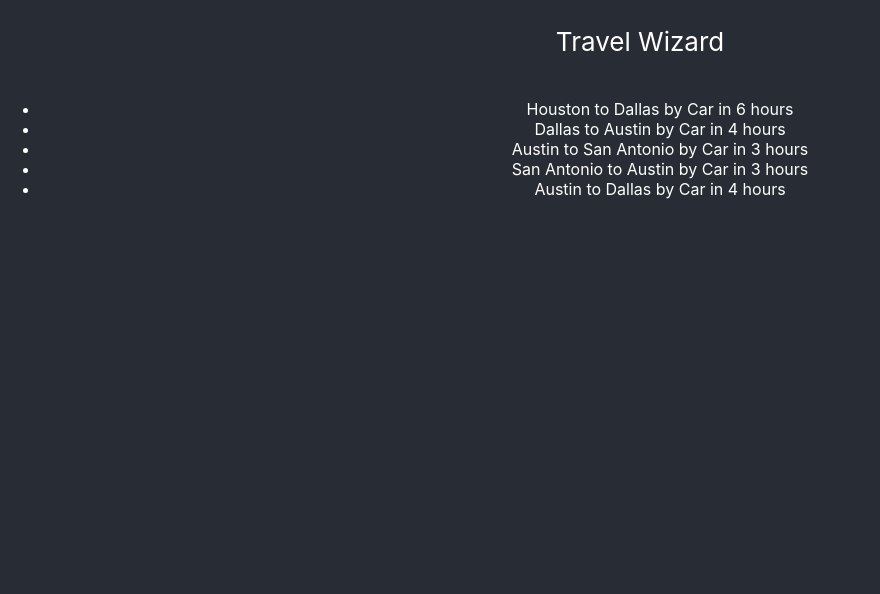
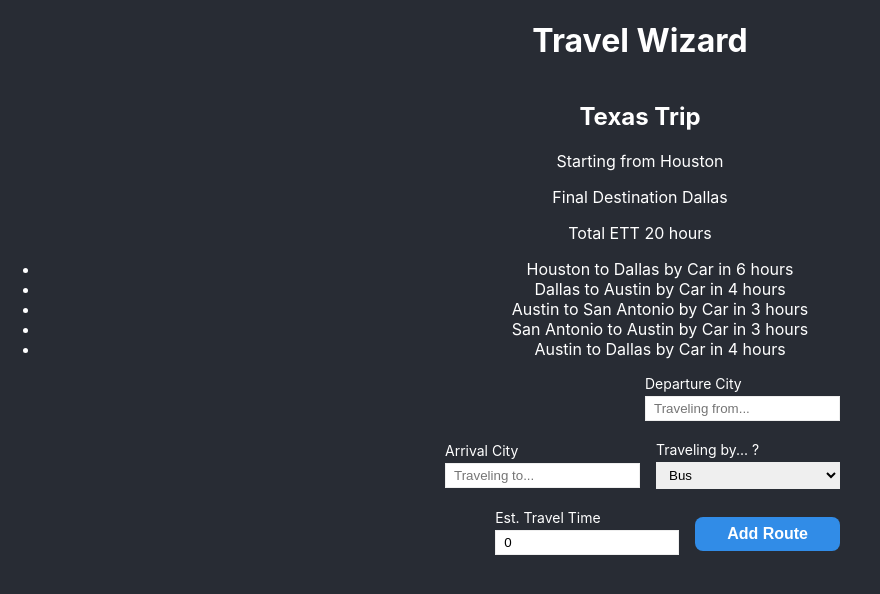
Before and after one commit to Glowyrm/travel-project, a React (Vite) app: page / in a window 1280 px wide. Shown: the top 594 px of the page, without its empty margins (0-880 px from the left). Built offline with nearby package versions, Linux system fonts and the light colour scheme.

Commit message:
Added Initial Route Form

```diff
--- a/src/App.css
+++ b/src/App.css
@@ -5,38 +5,9 @@
   color: white;
 }
 
-.App-logo {
-  height: 40vmin;
-  pointer-events: none;
-}
-
-@media (prefers-reduced-motion: no-preference) {
-  .App-logo {
-    animation: App-logo-spin infinite 20s linear;
-  }
-}
-
 .App-header {
   display: flex;
   flex-direction: column;
   align-items: center;
   justify-content: center;
-  font-size: calc(10px + 2vmin);
 }
-
-.App-link {
-  color: #61dafb;
-}
-
-@keyframes App-logo-spin {
-  from {
-    transform: rotate(0deg);
-  }
-  to {
-    transform: rotate(360deg);
-  }
-}
-
-button {
-  font-size: calc(10px + 2vmin);
-}
--- a/src/App.tsx
+++ b/src/App.tsx
@@ -1,7 +1,7 @@
-import { tripStore } from "./store/tripStore";
+import { TravelStage, tripStore } from "./store/tripStore";
 import "./App.css";
-import { TravelStage } from "./types/TravelStage";
-import { StagesList } from "./components/StagesList";
+import { StageForm } from "./components/StageForm";
+import { TripOverview } from "./components/TripOverview";
 
 const tripValues: TravelStage[] = [
   {
@@ -53,9 +53,10 @@ const App: React.FC = () => {
   return (
     <div className="App">
       <header className="App-header">
-        <p>Travel Wizard</p>
+        <h1>Travel Wizard</h1>
       </header>
-      <StagesList store={myTrip} />
+      <TripOverview trip={myTrip} />
+      <StageForm />
     </div>
   );
 };
--- /dev/null
+++ b/src/components/StageForm/StageForm.css
@@ -0,0 +1,57 @@
+*,
+*:before,
+*:after {
+  box-sizing: border-box;
+}
+label {
+  text-align: left;
+  font-size: 0.875rem;
+}
+
+input[type="text"] {
+  margin: 0.25rem 0;
+  border: 1px solid #eee;
+  padding: 0.25rem 0.5rem;
+}
+
+input[type="number"] {
+  margin: 0.25rem 0;
+  border: 1px solid #eee;
+  padding: 0.25rem 0.5rem;
+}
+
+select {
+  margin: 0.25rem 0;
+  border: 1px solid #eee;
+  padding: 0.25rem 0.5rem;
+}
+
+.form-item {
+  flex-basis: calc(50% - 1rem);
+  display: flex;
+  flex-direction: column;
+  justify-content: flex-start;
+}
+
+form {
+  margin: auto;
+  min-width: 350px;
+  max-width: 400px;
+  display: flex;
+  flex-direction: row;
+  flex-wrap: wrap;
+  justify-content: flex-end;
+  align-items: center;
+  align-content: space-between;
+  gap: 1rem;
+}
+
+button {
+  background-color: #318ce7;
+  color: white;
+  font-weight: bold;
+  font-size: 1rem;
+  padding: 0.5rem 2rem;
+  border: none;
+  border-radius: 0.5rem;
+}
--- /dev/null
+++ b/src/components/StageForm/StageForm.tsx
@@ -0,0 +1,81 @@
+import React, { useState } from "react";
+import { travelMethods, TravelType } from "../../store/tripStore";
+import "./StageForm.css";
+
+const StageForm = () => {
+  const [departureCity, setDepartureCity] = useState<string>("");
+  const [arrrivalCity, setArrivalCity] = useState<string>("");
+  const [travelMode, setTravelMode] = useState<TravelType | "">("");
+  const [travelTime, setTravelTime] = useState<number>(0);
+
+  const handleSubmit = (e: React.FormEvent<EventTarget>) => {
+    e.preventDefault();
+    let result = {
+      departureCity,
+      arrrivalCity,
+      travelMode,
+      travelTime,
+    };
+    console.log("You created this route: \n", JSON.stringify(result, null, 3));
+  };
+
+  return (
+    <form onSubmit={handleSubmit}>
+      <div className="form-item">
+        <label htmlFor="city-departure">Departure City</label>
+        <input
+          id="city-departure"
+          type="text"
+          value={departureCity}
+          onChange={(e) => setDepartureCity(e.target.value)}
+          required
+          placeholder="Traveling from..."
+        />
+      </div>
+
+      <div className="form-item">
+        <label htmlFor="city-arrival">Arrival City</label>
+        <input
+          id="city-arrival"
+          type="text"
+          value={arrrivalCity}
+          onChange={(e) => setArrivalCity(e.target.value)}
+          required
+          placeholder="Traveling to..."
+        />
+      </div>
+
+      <div className="form-item">
+        <label htmlFor="cars">Traveling by... ?</label>
+        <select
+          id="cars"
+          value={travelMode}
+          onChange={(e) => setTravelMode(e.target.value as TravelType)}
+          required
+          name="cars"
+        >
+          {travelMethods.map((t) => (
+            <option value={t}>{t}</option>
+          ))}
+        </select>
+      </div>
+
+      <div className="form-item">
+        <label htmlFor="travel-time">Est. Travel Time</label>
+        <input
+          id="travel-time"
+          type="number"
+          value={travelTime}
+          onChange={(e) => setTravelTime(parseInt(e.target.value, 10))}
+          required
+          min={1}
+          max={26280}
+        />
+      </div>
+
+      <button type="submit">Add Route</button>
+    </form>
+  );
+};
+
+export default StageForm;
--- /dev/null
+++ b/src/components/StageForm/index.ts
@@ -0,0 +1 @@
+export { default as StageForm } from "./StageForm";
--- a/src/components/StagesList/StagesList.tsx
+++ b/src/components/StagesList/StagesList.tsx
@@ -1,15 +1,14 @@
 import React from "react";
-import { TripStoreType } from "../../store/tripStore";
+import { UniqueTravelStage } from "../../store/tripStore";
 
 interface Props {
-  store: TripStoreType;
+  stages: UniqueTravelStage[];
 }
 
-const StagesList: React.FC<Props> = ({ store }) => {
-  console.log(store.tripDetails);
+const StagesList: React.FC<Props> = ({ stages }) => {
   return (
     <ul>
-      {store.stages.map((stage) => (
+      {stages.map((stage) => (
         <li
           key={stage.id}
         >{`${stage.departureCity} to ${stage.arrivalCity} by ${stage.transportMode} in ${stage.travelTime} hours`}</li>
--- /dev/null
+++ b/src/components/TripOverview/TripOverview.tsx
@@ -0,0 +1,24 @@
+import React from "react";
+import { TripStoreType } from "../../store/tripStore";
+import { StagesList } from "../StagesList";
+
+interface Props {
+  trip: TripStoreType;
+}
+
+const TripOverview: React.FC<Props> = ({ trip }) => {
+  return (
+    <div>
+      <div>
+        <h2>{trip.title}</h2>
+        <p>Starting from {trip.departureCity}</p>
+        <p>Final Destination {trip.arrivalCity}</p>
+        <p>Total ETT {trip.totalTravelTime} hours</p>
+      </div>
+
+      <StagesList stages={trip.stages} />
+    </div>
+  );
+};
+
+export default TripOverview;
--- /dev/null
+++ b/src/components/TripOverview/index.ts
@@ -0,0 +1 @@
+export { default as TripOverview } from "./TripOverview";
--- a/src/store/tripStore.ts
+++ b/src/store/tripStore.ts
@@ -1,31 +1,47 @@
-import {
-  TransportModes,
-  TravelStage,
-  UniqueTravelStage,
-} from "../types/TravelStage";
 import { action, computed, makeObservable, observable } from "mobx";
+
+export const travelMethods = [
+  "Bus",
+  "Car",
+  "Plane",
+  "Train",
+  "Rocket",
+] as const;
+
+export type TravelType = typeof travelMethods[number];
+
+export interface TripStoreType {
+  title: string;
+  departureCity: string;
+  arrivalCity: string;
+  transportList: TravelType[];
+  totalTravelTime: number;
+  stages: UniqueTravelStage[];
+  addStage: (stage: TravelStage) => addResult;
+  tripDetails: string;
+}
+
+export interface TravelStage {
+  departureCity: string;
+  arrivalCity: string;
+  transportMode: TravelType;
+  travelTime: number;
+}
+
+export interface UniqueTravelStage extends TravelStage {
+  id: string;
+}
 
 interface addResult {
   wasSuccessful: boolean;
   message: string;
 }
 
-export interface TripStoreType {
-  title: string;
-  departureCity: string;
-  arrivalCity: string;
-  transportList: TransportModes[];
-  totalTravelTime: number;
-  stages: UniqueTravelStage[];
-  addStage: (stage: TravelStage) => addResult;
-  tripDetails: string;
-}
-
 export class tripStore implements TripStoreType {
   readonly title: string;
   departureCity: string = "";
   arrivalCity: string = "";
-  transportList: TransportModes[] = [];
+  transportList: TravelType[] = [];
   totalTravelTime: number = 0;
   stages: UniqueTravelStage[] = [];
 
```
Also changed, not shown: src/types/TravelStage.ts (deleted, +0 -12 lines).
